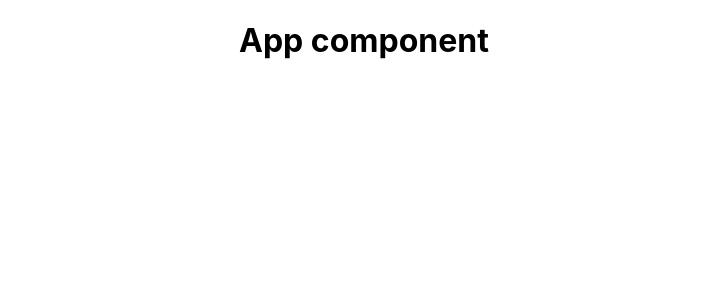
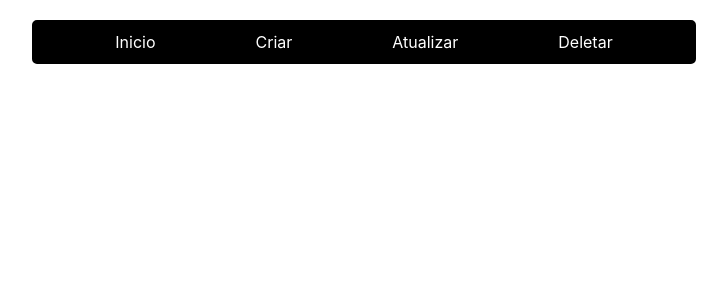
Before and after one commit to aislanpepi/pw2avaliacao2, a React (Create React App) app: page / in a window 1280 px wide. Shown: the top 300 px of the page, without its empty margins (276-1003 px from the left). Built offline with nearby package versions, Linux system fonts and the light colour scheme.

Commit message:
Add header

```diff
--- a/src/App.js
+++ b/src/App.js
@@ -1,12 +1,10 @@
 import './App.css';
+import Header from './Header/Header'
+import React from 'react';
 
 function App() {
   return (
-    <div className='App'>
-      <div className='content'>
-        <h1>App component</h1>
-      </div>
-    </div>
+    <Header />
   );
 }
 
--- /dev/null
+++ b/src/Header/Header.css
@@ -0,0 +1,46 @@
+a {
+    text-decoration: none;
+    color: white;
+}
+
+.header {
+    border-radius: 5px;
+    background-color: black;
+    border: 2px solid black;
+    padding: 10px;
+    display: flex;
+    justify-content: center;
+    align-items: center;
+    width: 50%;
+    margin-left: auto;
+    margin-right: auto;
+    margin-top: 20px;
+}
+
+.header ul {
+    list-style-type: none;
+    padding: 0;
+    margin: 0;
+    display: flex;
+}
+
+.header li {
+    margin-right: 100px;
+    transition: ease-in-out 1s;
+}
+
+.header li a{
+    transition: ease-in-out 1s;
+}
+
+.header li:last-child {
+    margin-right: 0;
+}
+
+.header li:hover a {
+    color: black;
+    background-color: white;
+    padding: 5px;
+    border-radius: 3px;
+    transition: ease-in-out 1s;
+}
--- /dev/null
+++ b/src/Header/Header.js
@@ -0,0 +1,17 @@
+import React from "react";
+import './Header.css';
+
+const Header = () => {
+    return (
+        <nav className="header">
+            <ul>
+                <li><a href="/">Inicio</a></li>
+                <li><a href="/">Criar</a></li>
+                <li><a href="/">Atualizar</a></li>
+                <li><a href="/">Deletar</a></li>
+            </ul>
+        </nav>
+    );
+}
+
+export default Header;
--- a/src/index.js
+++ b/src/index.js
@@ -5,5 +5,5 @@ import App from './App';
 
 const root = ReactDOM.createRoot(document.getElementById('root'));
 root.render(
-    <App />
+        <App />
 );
```
Also changed, not shown: package.json (+4 -3 lines), 1 other file (tests, documents, lock files or other folders).
